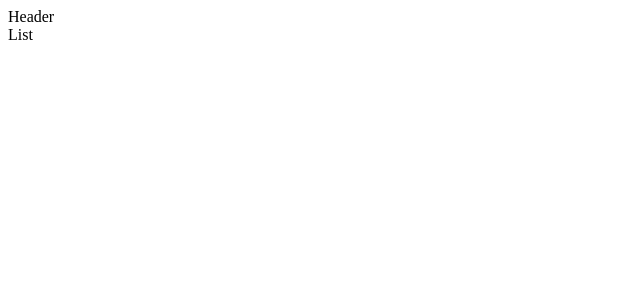
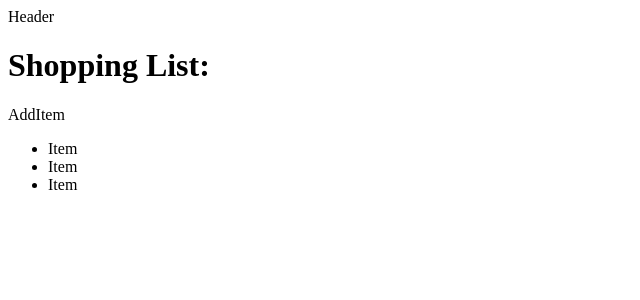
Before and after one commit to Benatovich/shopping-list-adv-react, a React app: page / in a window 1280 px wide. Shown: the top 300 px of the page, without its empty margins (0-640 px from the left). Built offline with nearby package versions, Linux system fonts and the light colour scheme; the HTML template or start-up script is replaced by a standard one.

Commit message:
List.jsx set up, started working on AddItem.jsx

```diff
--- /dev/null
+++ b/src/components/AddItem.jsx
@@ -0,0 +1,16 @@
+import React from 'react'
+
+export default function AddItem() {
+    // const [newItem, setNewItem] = useState('');
+    // const { items, handleAddItem, handleUpdateItem, handleDeleteItem } = useList();
+
+
+    // const handleSubmit = (e) => {
+    //     e.preventDefault();
+    //     handleAddItem(newItem);
+    //     setNewItem('');
+    // };
+  return (
+    <div>AddItem</div>
+  )
+}
--- /dev/null
+++ b/src/components/Item.jsx
@@ -0,0 +1,7 @@
+import React from 'react'
+
+export default function Item() {
+  return (
+    <div>Item</div>
+  )
+}
--- a/src/views/List.jsx
+++ b/src/views/List.jsx
@@ -1,7 +1,26 @@
-import { useState } from 'react'
+import Item from '../components/Item'
+import AddItem from '../components/AddItem'
+import { useList } from '../context/ListProvider'
 
 export default function List() {
+  const { items, handleUpdateItem, handleDeleteItem } = useList();
+
+
   return (
-    <div>List</div>
-  )
+    <div>
+      <h1>Shopping List:</h1>
+      <AddItem />
+      <ul>
+        {items.map((item) => (
+          <li key={item.id}>
+            <Item
+              item={item}
+              onUpdate={handleUpdateItem}
+              onDelete={handleDeleteItem}
+            />
+          </li>
+        ))}
+      </ul>
+    </div>
+  );
 }
```
